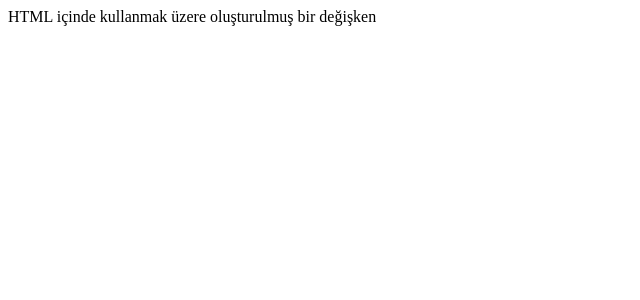
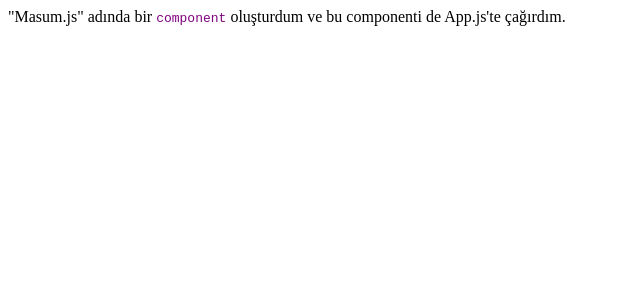
Before and after one commit to periakteon/react-giris, a React (Create React App) app: page / in a window 1280 px wide. Shown: the top 300 px of the page, without its empty margins (0-640 px from the left). Built offline with nearby package versions, Linux system fonts and the light colour scheme.

Commit message:
temel component oluşturma ve App.js'e dahil etme, component'e CSS dahil etme

```diff
--- /dev/null
+++ b/src/App.css
@@ -0,0 +1,3 @@
+code {
+  color: purple;
+}
--- a/src/App.js
+++ b/src/App.js
@@ -1,13 +1,10 @@
+import Masum from "./components/Masum.jsx";
+
 function App() {
 
-  // return'ün üzerinde değişken tanımlanabilir:
-
-  const forHtml = "HTML içinde kullanmak üzere oluşturulmuş bir değişken"
   return (
-    <div>
-      {/* Bu bir yorum satırıdır */}
-      {/* fonksiyon içerisinde tanımlanmış olan değişkenlere süslü parantezler kullanarak ulaşılabilir. Aşağıdaki gibi: */}
-      {forHtml}
+    <div className="app">
+      <Masum/>
     </div>
   );
 }
--- /dev/null
+++ b/src/components/Masum.jsx
@@ -0,0 +1,9 @@
+import "../App.css"
+
+const Masum = () => {
+  return (
+    <div>"Masum.js" adında bir <code>component</code> oluşturdum ve bu componenti de App.js'te çağırdım. </div>
+  )
+}
+
+export default Masum;
--- a/src/index.js
+++ b/src/index.js
@@ -1,10 +1,11 @@
 import React from 'react';
 import ReactDOM from 'react-dom/client';
+import "./App.css"
 
 // oluşturulan App.js'in import edildiği kısım
 import App from './App';
 
-// App.js'in, indirilmiş olan React ve ReactDOM üzerinden render edildiğini belirten kısım
+// App.js'in, indirilmiş olan React ve ReactDOM üzerinden render edildiğini belirten kısım. Aşağıda görüldüğü üzere yalnızca "App" render ediliyor
 const root = ReactDOM.createRoot(document.getElementById('root'));
 root.render(
   <React.StrictMode>
```
Also changed, not shown: 1 other file (tests, documents, lock files or other folders).
